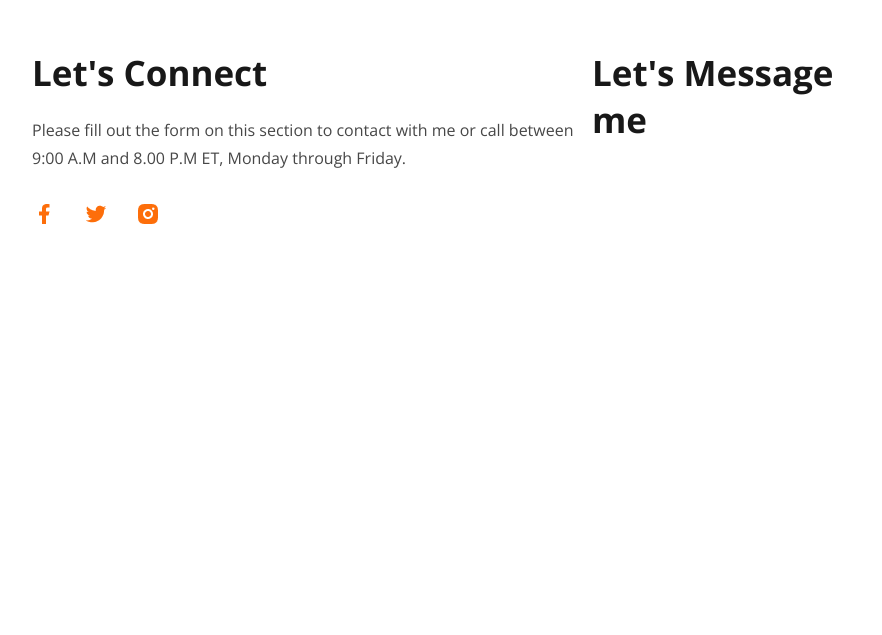
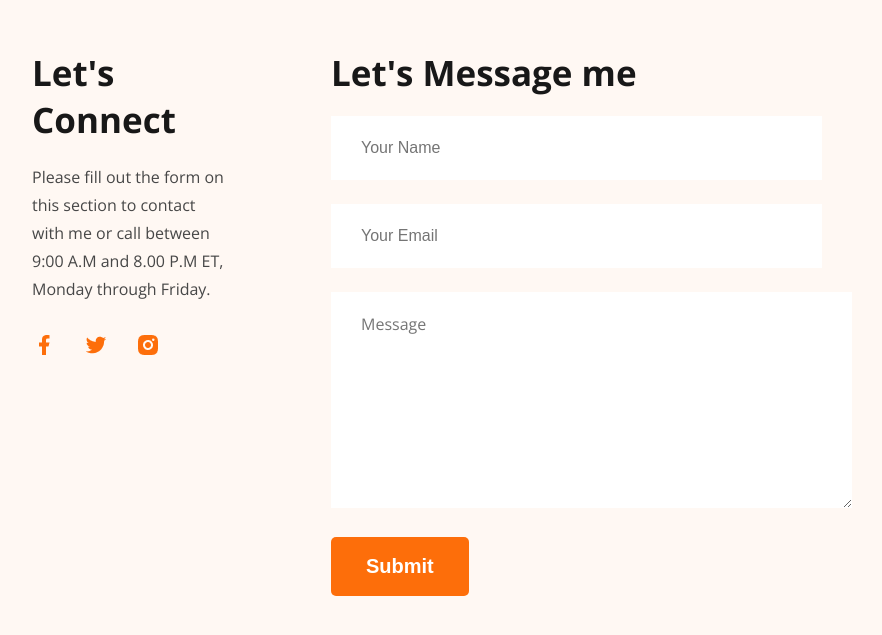
Before and after one commit to mashfikur/developer_portfolio, a plain HTML site: page index.html in a window 1280 px wide. Shown: the part 3813-4448 px from the top of the page, without its empty margins (198-1080 px from the left). Before the commit the page ends 4174 px from the top, so only its background shows below. Drawn offline with nearby package versions, Linux system fonts and the light colour scheme.

Commit message:
contact form added

```diff
--- a/index.html
+++ b/index.html
@@ -218,16 +218,36 @@
           between 9:00 A.M and 8.00 P.M ET, Monday through Friday.
         </p>
         <div class="footer-icons">
-          <img src="images/icons/facebook.png" alt="" />
-          <img src="images/icons/twitter.png" alt="" />
-          <img src="images/icons/insta.png" alt="" />
+          <a href="#">
+            <img src="images/icons/facebook.png" alt="" />
+          </a>
+          <a href="#">
+            <img src="images/icons/twitter.png" alt="" />
+          </a>
+          <a href="#">
+            <img src="images/icons/insta.png" alt="" />
+          </a>
         </div>
       </div>
 
       <!-- Right part -->
 
       <div class="footer-right">
-        <div class="footer-title">Let's Message me</div>
+        <h3 class="footer-title">Let's Message me</h3>
+
+        <form>
+          <input placeholder="Your Name" type="text" />
+          <input type="email" name="" placeholder="Your Email" id="" />
+          <textarea
+            name=""
+            placeholder="Message"
+            id=""
+            cols="30"
+            rows="10"
+          ></textarea>
+
+          <input type="submit" class="btn-primary" value="Submit" />
+        </form>
       </div>
     </footer>
   </body>
--- a/styles/style.css
+++ b/styles/style.css
@@ -234,10 +234,14 @@ main {
   text-align: center;
 }
 
+/* Footer style */
+
 footer {
   padding: 130px 230px;
   display: flex;
   justify-content: space-between;
+  background: #fff8f3;
+  gap: 100px;
 }
 
 .footer-title {
@@ -253,9 +257,44 @@ footer {
   font-weight: 400;
   line-height: 28px;
   margin-bottom: 30px;
-  width: 560px;
+  /* width: 560px; */
+}
+
+.footer-icons a {
+  text-decoration: none;
 }
 
 .footer-icons img {
   margin-right: 24px;
 }
+
+/* Form styling */
+
+form input[type="text"],
+input[type="email"] {
+  display: block;
+  width: 461px;
+  height: 64px;
+  color: #757575;
+  font-size: 16px;
+  font-weight: 400;
+  line-height: 28px;
+  padding-left: 30px;
+  border: none;
+  margin-bottom: 24px;
+}
+
+footer textarea {
+  color: #757575;
+  font-family: Open Sans;
+  font-size: 16px;
+  font-style: normal;
+  font-weight: 400;
+  line-height: 28px;
+  padding: 18px 30px;
+  border: none;
+  width: 461px;
+  height: 180px;
+  flex-shrink: 0;
+  margin-bottom: 24px;
+}
```
